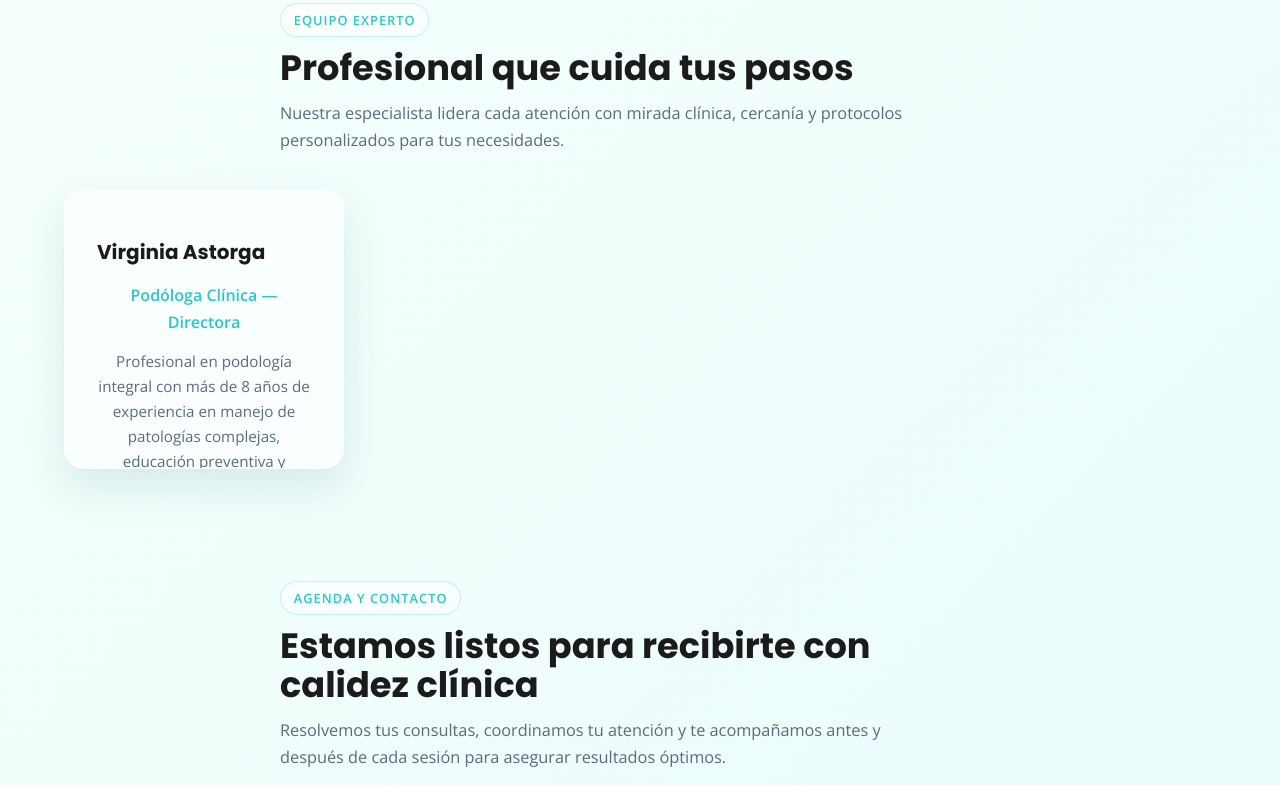
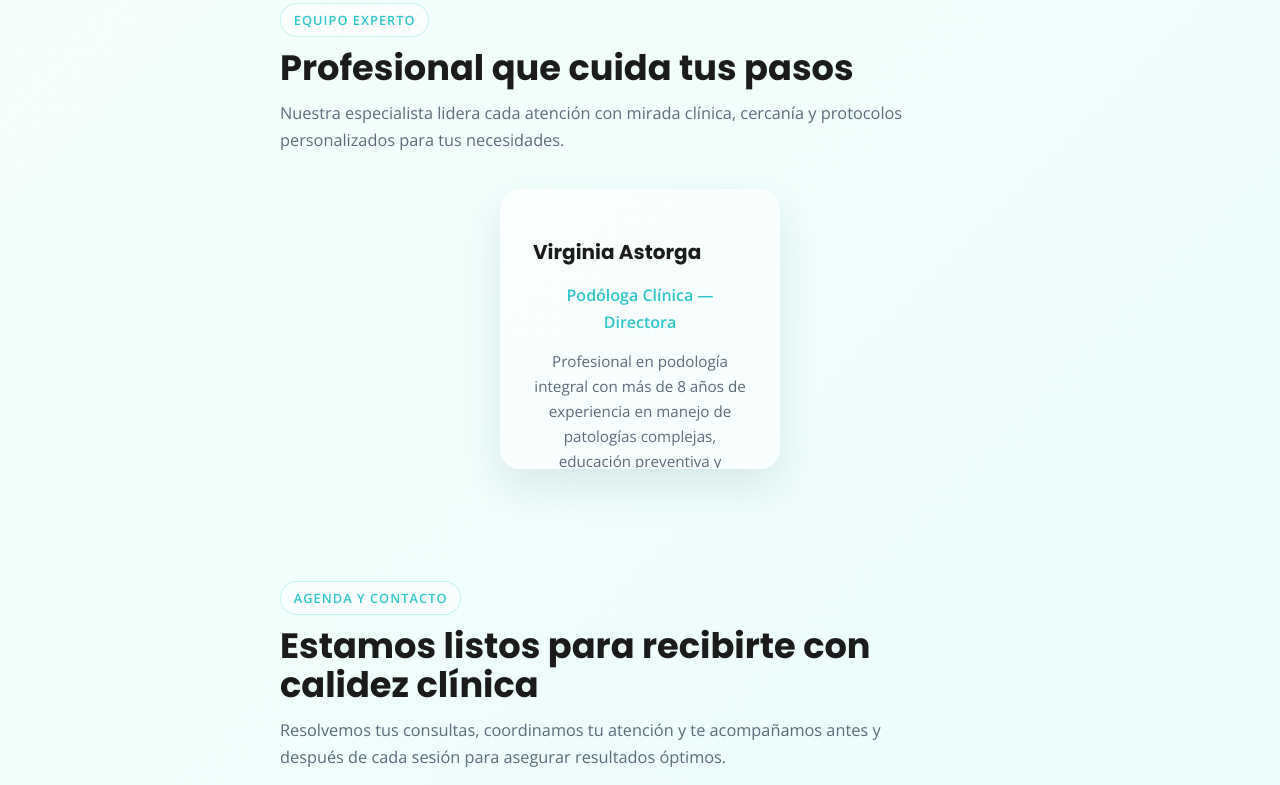
Before and after one commit to Ign14/podologiacochoa.cl, a plain HTML site: page index.html in a window 1280 px wide. Shown: the part 2158-2943 px from the top of the page. Drawn offline with nearby package versions, Linux system fonts and the light colour scheme.

Commit message:
Center lead team card on team page

```diff
--- a/css/estilos.css
+++ b/css/estilos.css
@@ -628,7 +628,8 @@ header {
   display: grid;
   grid-template-columns: repeat(auto-fit, minmax(240px, 1fr));
   gap: 1.5rem;
-  justify-items: stretch;
+  justify-content: center;
+  justify-items: center;
   align-items: stretch;
 }
 
@@ -643,7 +644,7 @@ header {
   align-items: flex-start;
   justify-content: flex-start;
   gap: 0.85rem;
-  justify-self: start;
+  justify-self: center;
 }
 
 .team-avatar {
```
